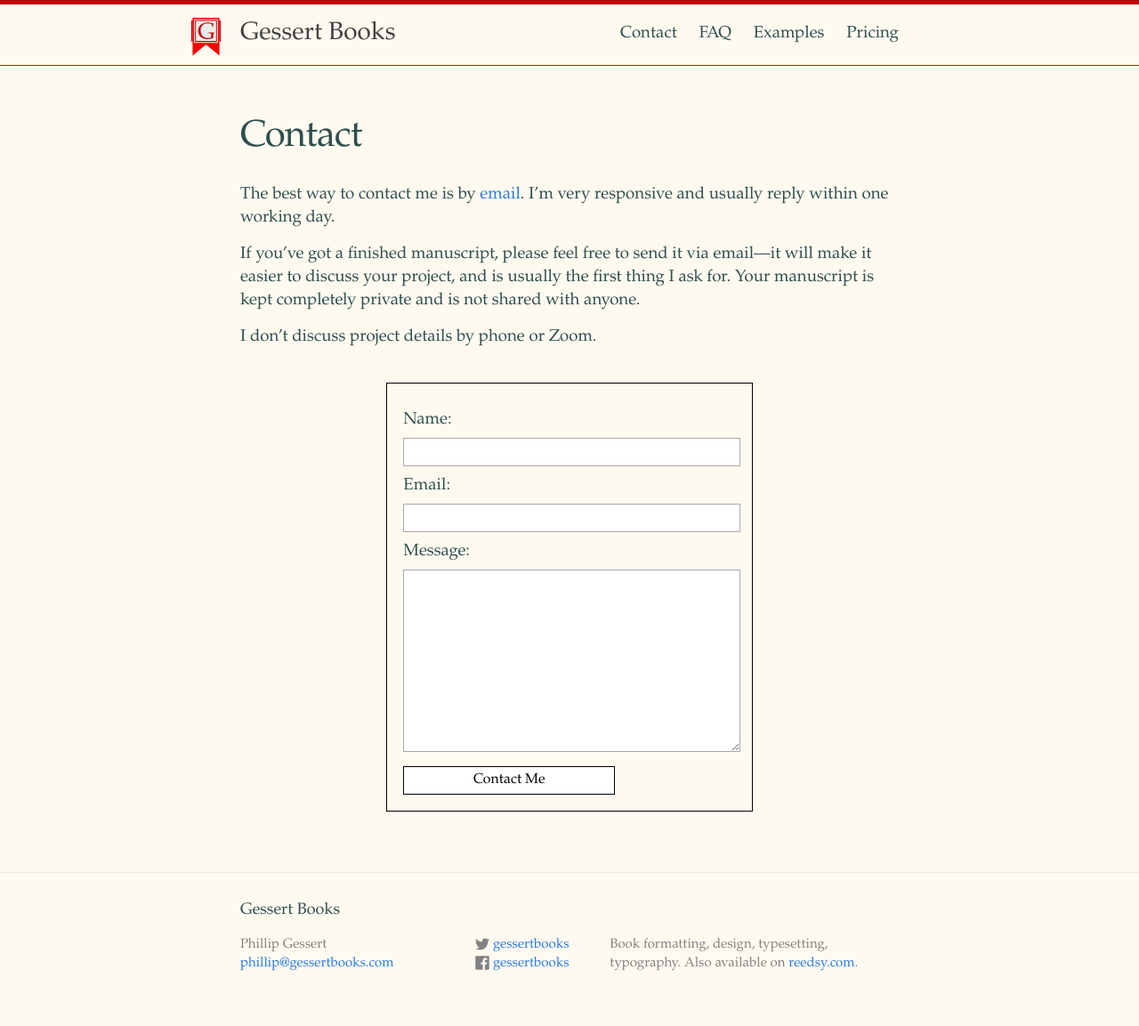
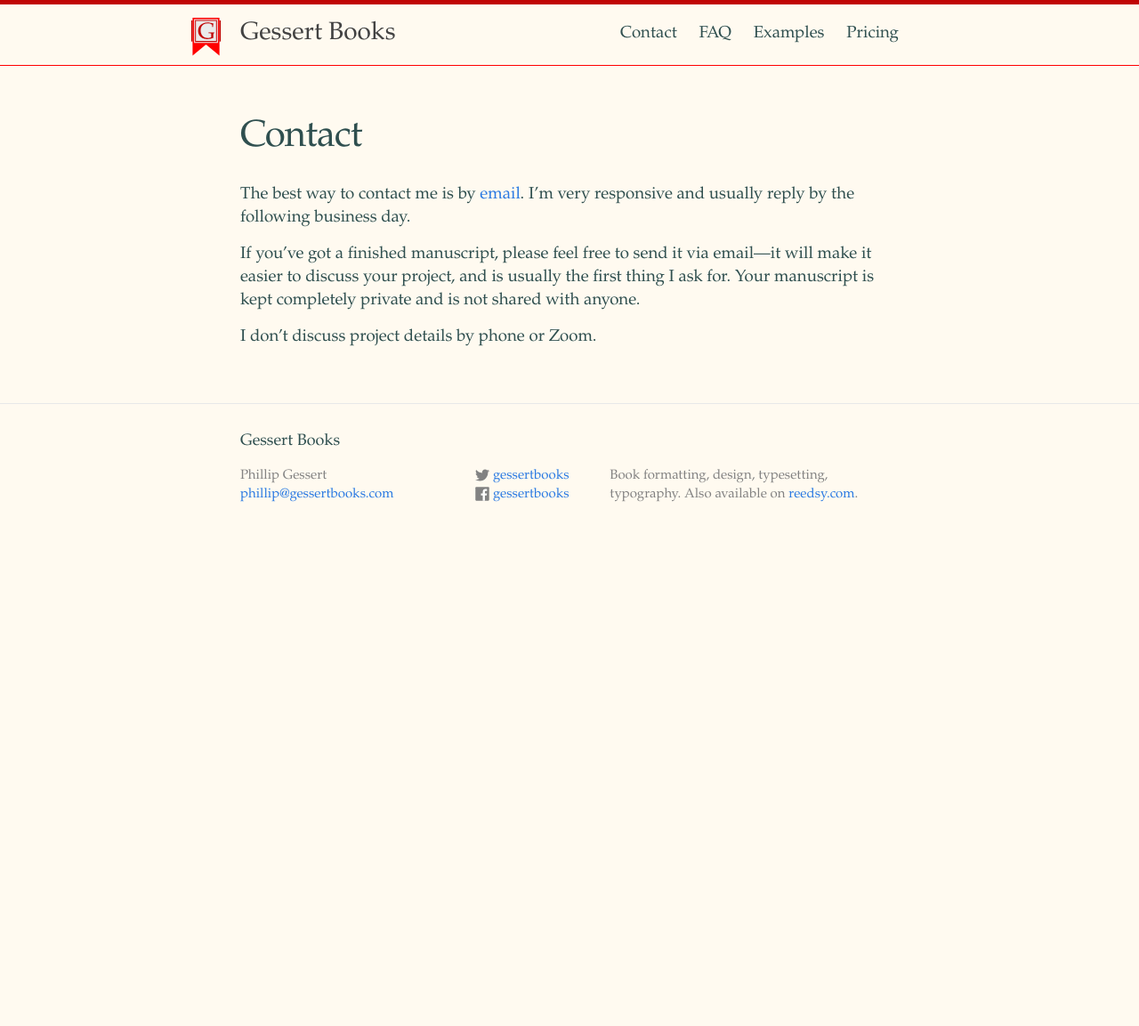
Before and after one commit to phillipgessert/phillipgessert.github.io, a Jekyll site: the page built from contact.md, in a window 1280 px wide. Shown: the whole page at 89% size. Built offline with Jekyll 4.4.1, drawn with Linux system fonts in a browser that asks for light colours; after the commit the page ends 900 px from its top, so only the background shows below that.

```diff
--- a/contact.md
+++ b/contact.md
@@ -9,13 +9,13 @@ permalink: /contact/
     <h1 class="post-title">Contact</h1>
   </header>
 
-The best way to contact me is by [email](mailto:phillip@gessertbooks.com). I'm very responsive and usually reply within one working day.
+The best way to contact me is by [email](mailto:phillip@gessertbooks.com). I'm very responsive and usually reply by the following business day.
 
 If you've got a finished manuscript, please feel free to send it via email---it will make it easier to discuss your project, and is usually the first thing I ask for. Your manuscript is kept completely private and is not shared with anyone.
 
 I don't discuss project details by phone or Zoom.
-
-<form action="https://formspree.io/phillip@gessertbooks.com"
+{% comment %}
+<form action="https://formspree.io/f/phillip@gessertbooks.com"
 	method="POST">
 
 		<label for="name">Name:</label>
@@ -31,3 +31,5 @@ I don't discuss project details by phone or Zoom.
 	<input type="hidden" name="_next" value="http://www.gessertbooks.com/success/" />
 	<input type="submit" class="button" value="Contact Me">
 </form>
+
+{% endcomment %}
```
